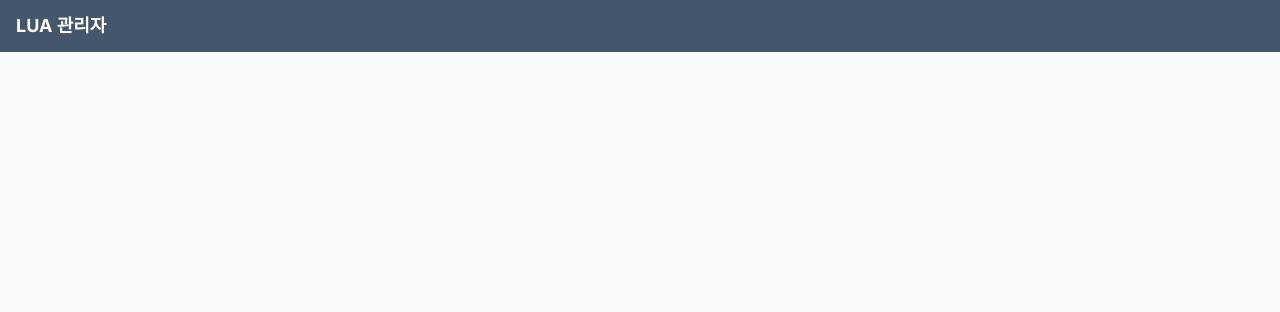
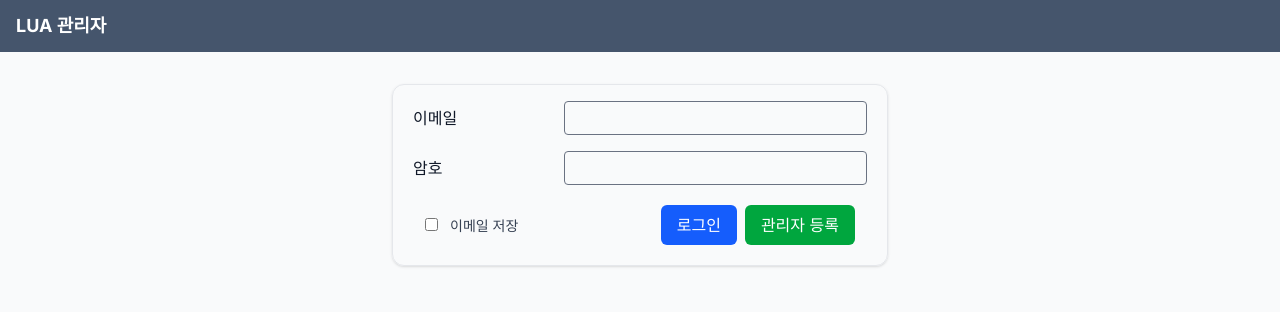
Before and after one commit to joy1473/ckedu_2025_4, a Flask app: template adm/templates/index.html in a window 1280 px wide. Shown: the top 312 px of the page. Run offline with Flask 3, Linux system fonts and the light colour scheme; the template is opened without the code that fills it, so the values that code supplies are empty; some libraries are stand-ins or nearby versions.

Commit message:
관리자 인증(가입/로그인/암호 변경) 추가

```diff
--- a/adm/static/index.js
+++ b/adm/static/index.js
@@ -1,5 +1,14 @@
 $(() => {
-  const CHECK_AUTH = 0;
+  // 관리자 인증 사용 여부
+  const CHECK_AUTH = 1;
+  // 서버 도메인 : 백엔드 서버 주소와 프론트엔드 서버 주소가 다른 경우 명시
+  const API = '';
+  // 이메일 정규식
+  const emailRegex = /^[a-zA-Z0-9._%+-]+@[a-zA-Z0-9.-]+\.[a-zA-Z]{2,}$/;
+  // 암호 정규식
+  const pwdRegex = /^(?=.*[a-zA-Z])(?=.*[!@#$%^*+=-])(?=.*[0-9]).{8,20}$/;
+  const pwdPlaceholder = '영문 숫자 특수기호 조합 8 ~ 20자리';
+
   // 서버에 전송할 사용자 성향 정보 형식
   const persona_data_params = {
     "investment_grade": "",
@@ -15,8 +24,6 @@ $(() => {
     "lua_branch": ""
   };
   let personaList = [];
-
-  const API = '';
 
   const fnGetToken = () => {
     return localStorage.getItem("token");
@@ -50,7 +57,8 @@ $(() => {
           }
         })
         .catch((err) => {
-          //if (console) console.log(err);
+          if (console) console.error(err);
+          if (console) console.log('status : ' + err.response.status);
           fnShowLogin();
         });
     } else {
@@ -62,7 +70,12 @@ $(() => {
    * 관리자 로그인 양식 보이기
    */
   const fnShowLogin = () => {
+    fnSetToken('');
     $('header .buttons').empty();
+    const savedId = localStorage.getItem("saved_id");
+    if ($('#root form[name="loginForm"] #login_id').length) {
+      return;
+    }
     let txt = '';
     txt += '<form name="loginForm">';
     txt += '<div class="min-w-full md:min-w-64 w-3/4 md:w-2/5 mx-auto mt-5 px-5 py-2 border border-gray-200 rounded-xl shadow-sm">';
@@ -80,9 +93,9 @@ $(() => {
     txt += '<label for="save_id" class="ml-3 text-sm text-gray-700">이메일 저장</label>';
     txt += '</div>';
     txt += '<div>';
-    txt += '<button type="button" class="btn-login px-4 py-2 rounded-md bg-blue-600 hover:bg-blue-700 text-white transition-colors">로그인</button>';
+    txt += '<button type="button" class="btn-login px-4 py-2 rounded-md bg-blue-600 hover:bg-blue-800 text-white transition-colors">로그인</button>';
     txt += '<button type="button" class="btn-signup ml-2 px-4 py-2 rounded-md bg-green-600 hover:bg-green-700 text-white transition-colors">관리자 등록</button>';
-    txt += '<button type="button" class="btn-rigister px-4 py-2 rounded-md bg-blue-600 hover:bg-blue-700 text-white transition-colors" style="display: none;">등록</button>';
+    txt += '<button type="button" class="btn-rigister px-4 py-2 rounded-md bg-blue-600 hover:bg-blue-800 text-white transition-colors" style="display: none;">등록</button>';
     txt += '<button type="button" class="btn-cancel ml-2 px-4 py-2 rounded-md bg-gray-500 hover:bg-gray-600 text-white transition-colors" style="display: none;">취소</button>';
     txt += '</div>';
     txt += '</div>';
@@ -90,10 +103,11 @@ $(() => {
     txt += '</form>';
     $('#root').html(txt);
 
-    //* TEST
-    $('#root form[name="loginForm"] #login_id').val('test@test.com');
-    //*/
-    const pwd_placeholder = '영문 숫자 특수기호 조합 8 ~ 20자리';
+    $('#root form[name="loginForm"] #login_id').val(savedId ? savedId : '');
+    $('#root form[name="loginForm"] #save_id').prop('checked', savedId ? true : false);
+    if (console) console.log('#save_id checked : ' + $('#root form[name="loginForm"] #save_id').prop('checked'));
+
+    $('#root form[name="loginForm"] #login_id').val(savedId ? savedId : '');
     $('#root form[name="loginForm"] #login_pwd').attr('placeholder', '').attr('autocomplete', 'current-password');
     $('#root form[name="loginForm"] button.btn-login').on('click', function() {
       fnLogin();
@@ -109,7 +123,7 @@ $(() => {
       } else if ($('#root form[name="loginForm"] .form-row').length === 3) {
         $('#root form[name="loginForm"] .form-row').eq(2).show();
       }
-      $('#root form[name="loginForm"] #login_pwd').attr('placeholder', pwd_placeholder).attr('autocomplete', 'new-password');
+      $('#root form[name="loginForm"] #login_pwd').attr('placeholder', pwdPlaceholder).attr('autocomplete', 'new-password');
       $('#root form[name="loginForm"] button.btn-login, #root form[name="loginForm"] button.btn-signup').hide();
       $('#root form[name="loginForm"] button.btn-rigister, #root form[name="loginForm"] button.btn-cancel').show();
       return false;
@@ -131,11 +145,26 @@ $(() => {
     });
   };
 
+  /**
+   * 관리자 로그인 성공 후 처리할 작업
+   */
   const fnOnLogin = () => {
+    if ($('header .buttons button').length < 2) {
       let txt = '';
-    txt += '<button type="button" class="btn-login px-4 py-2 rounded-md bg-blue-600 hover:bg-blue-700 text-white transition-colors">로그인</button>';
-    txt += '<button type="button" class="btn-signup ml-2 px-4 py-2 rounded-md bg-green-600 hover:bg-green-700 text-white transition-colors">관리자 등록</button>';
+      txt += '<button type="button" class="btn-logout px-3 py-1 rounded-md bg-slate-100 hover:bg-slate-300 text-black transition-colors">로그아웃</button>';
+      txt += '<button type="button" class="btn-change-pwd ml-2 px-3 py-1 rounded-md bg-slate-100 hover:bg-slate-300 text-black transition-colors">암호변경</button>';
       $('header .buttons').html(txt);
+      $('header .buttons button.btn-logout').on('click', function() {
+        // 로그아웃
+        fnLogout();
+        return false;
+      });
+      $('header .buttons button.btn-change-pwd').on('click', function() {
+        // 암호변경
+        fnShowChangePwd();
+        return false;
+      });
+    }
     fnLoadList();
   };
 
@@ -171,15 +200,151 @@ $(() => {
         //if (console) console.log("통신결과 : ", res);
         //if (console) console.log(res.data);
         if (data.token) {
+          const savedId = $('#root form[name="loginForm"] #save_id').prop('checked') ? _email : '';
+          localStorage.setItem("saved_id", savedId);
           fnSetToken(data.token);
           fnOnLogin();
         } else {
-          alert("Login failed");
+          alert("로그인 실패");
         }
       })
       .catch((err) => {
-        //if (console) console.log(err);
+        //if (console) console.error(err);
+        //if (console) console.log(err.response);
+        if (err.response && err.response.data && err.response.data.error) {
+          alert(err.response.data.error);
+        }
       });
+  };
+
+  /**
+   * 관리자 로그아웃
+   */
+  const fnLogout = () => {
+    fnShowLogin();
+  };
+
+  const fnCloseModalEtc = () => {
+    // Hide modal with transition classes
+    //$('#modal-etc').addClass('opacity-0');
+    $('#modal-etc').removeClass('show').hide();
+
+    $('#modal-etc .modal-title').empty();
+
+    $('#modal-etc .modal-body form[name="modalForm"]').get(0).reset();
+
+    // Wait for transition to end before making it non-interactive
+    window.setTimeout(() => {
+      $('body').removeClass('overflow-hidden');
+    }, 300);
+  };
+
+  /**
+   * 관리자 암호 변경
+   */
+  const fnShowChangePwd = () => {
+    if ($('#modal-etc .modal-body form[name="modalForm"] #current_pwd').length === 0) {
+      let txt = '';
+      txt += '<form name="modalForm" class="overflow-x-auto">';
+      txt += '<table class="min-w-full divide-y divide-gray-200">';
+      txt += '<colgroup>';
+      txt += '<col style="width:28%;">';
+      txt += '</colgroup>';
+      txt += '<tbody class="bg-white divide-y divide-gray-200">';
+      txt += '<tr>';
+      txt += '<th scope="row" class="py-3 font-semibold text-gray-500">현재 암호</th>';
+      txt += '<td class="px-6 py-4 text-gray-600">';
+      txt += '<input type="password" id="current_pwd" name="current_pwd" class="w-full px-3 py-2 text-gray-600 border border-dark rounded-sm" minlength="8" maxlength="20" autocomplete="current-password">';
+      txt += '</td>';
+      txt += '</tr>';
+      txt += '<tr>';
+      txt += '<th scope="row" class="py-3 font-semibold text-gray-500">새 암호</th>';
+      txt += '<td class="px-6 py-4 text-gray-600">';
+      txt += `<input type="password" id="new_pwd" name="new_pwd" class="w-full px-3 py-2 text-gray-600 border border-dark rounded-sm" minlength="8" maxlength="20" placeholder="${pwdPlaceholder}" autocomplete="new-password">`;
+      txt += '</td>';
+      txt += '</tr>';
+      txt += '<tr>';
+      txt += '<th scope="row" class="py-3 font-semibold text-gray-500">새 암호 확인</th>';
+      txt += '<td class="px-6 py-4 text-gray-600">';
+      txt += `<input type="password" id="confirm_pwd" name="confirm_pwd" class="w-full px-3 py-2 text-gray-600 border border-dark rounded-sm" minlength="8" maxlength="20" placeholder="${pwdPlaceholder}" autocomplete="new-password">`;
+      txt += '</td>';
+      txt += '</tr>';
+      txt += '</tbody>';
+      txt += '</table>';
+      txt += '</form>';
+      $('#modal-etc .modal-body').html(txt);
+
+      //* 암호 변경
+      $('#modal-etc .modal-buttons button.modal-confirm-button').on('click', function() {
+        const token = fnGetToken();
+        if (console) console.log("token : ", token);
+        if (token) {
+          // 암호
+          const _current_password = $.trim($('#modal-etc .modal-body form[name="modalForm"] #current_pwd').val());
+          //if (console) console.log(`현재 암호 : "${_current_password}"`);
+          if (_current_password === '') {
+            alert('현재 암호를 입력해 주세요.');
+            return false;
+          }
+          const _new_password = $.trim($('#modal-etc .modal-body form[name="modalForm"] #new_pwd').val());
+          if (_new_password === '') {
+            alert('새 암호를 입력해 주세요.');
+            return false;
+          }
+          if (!pwdRegex.test(_new_password)) {
+            alert('새 암호 형식을 확인해 주세요.');
+            return false;
+          }
+          const _confirm_password = $.trim($('#modal-etc .modal-body form[name="modalForm"] #confirm_pwd').val());
+          if (_confirm_password === '') {
+            alert('새 암호 확인을 입력해 주세요.');
+            return false;
+          }
+          if (_confirm_password !== _new_password) {
+            alert('새 암호와 새 암호 확인이 일치하지 않습니다.');
+            return false;
+          }
+          const params = {
+            current_password: _current_password,
+            new_password: _new_password,
+            confirm_password: _confirm_password,
+          };
+          const config = {
+            headers: {
+              'Content-Type': 'application/json',
+              'Authorization': `Bearer ${token}`,
+            }
+          };
+          const url = `${API}/change-passrod`;
+          axios.post(url, params, config)
+            .then((res) => {
+              const data = res.data;
+              //if (console) console.log("통신결과 : ", res);
+              if (data.result > 0) {
+                fnCloseModalEtc();
+              } else {
+                alert("오류가 발생했습니다.");
+              }
+            })
+            .catch((err) => {
+              //if (console) console.error(err);
+              if (err.response && err.response.status === 403) {
+                fnLogout();
+              }
+            });
+        } else {
+          fnLogout();
+        }
+        return false;
+      });
+    }
+
+    $('#modal-etc .modal-title').html('관리자 암호 변경');
+
+    // Show modal with transition classes
+    $('#modal-etc').addClass('show').show();
+    //$('#modal .modal-backdrop').removeClass('scale-95');
+    $('body').addClass('overflow-hidden'); // Prevent background scroll
   };
 
   /**
@@ -193,8 +358,6 @@ $(() => {
       alert('이메일을 입력해 주세요.');
       return false;
     }
-    // 이메일 정규식
-    const emailRegex = /^[a-zA-Z0-9._%+-]+@[a-zA-Z0-9.-]+\.[a-zA-Z]{2,}$/;
     // regex.test(문자열) 메서드는 문자열이 정규식 패턴과 일치하면 true, 아니면 false를 반환합니다.
     //if (console) console.log(`emailRegex.test("${_email}") : ${emailRegex.test(_email)}`);
     if (!emailRegex.test(_email)) {
@@ -208,7 +371,6 @@ $(() => {
       alert('암호를 입력해 주세요.');
       return false;
     }
-    const pwdRegex = /^(?=.*[a-zA-Z])(?=.*[!@#$%^*+=-])(?=.*[0-9]).{8,20}$/;
     if (!pwdRegex.test(_password)) {
       alert('암호 형식을 확인해 주세요.');
       return false;
@@ -238,11 +400,15 @@ $(() => {
           fnSetToken(data.token);
           fnOnLogin();
         } else {
-          alert("Login failed");
+          alert("관리자 등록 실패");
         }
       })
       .catch((err) => {
-        //if (console) console.log(err);
+        //if (console) console.error(err);
+        //if (console) console.log(err.response);
+        if (err.response && err.response.data && err.response.data.error) {
+          alert(err.response.data.error);
+        }
       });
   };
 
@@ -263,23 +429,23 @@ $(() => {
     txt += '</colgroup>';
     txt += '<tbody class="bg-white divide-y divide-gray-200">';
     txt += '<tr>';
-    txt += '<th scope="row" class="px-6 py-3 font-semibold text-gray-500 uppercase">user id</th>';
+    txt += '<th scope="row" class="py-3 font-semibold text-gray-500 uppercase">user id</th>';
     txt += '<td class="px-6 py-4 font-mono font-bold text-blue-600"><span class="user_id"></span></td>';
     txt += '</tr>';
     txt += '<tr>';
-    txt += '<th scope="row" class="px-6 py-3 font-semibold text-gray-500">성별</th>';
+    txt += '<th scope="row" class="py-3 font-semibold text-gray-500">성별</th>';
     txt += '<td class="px-6 py-4 text-gray-600"><span class="gender"></span></td>';
     txt += '</tr>';
     txt += '<tr>';
-    txt += '<th scope="row" class="px-6 py-3 font-semibold text-gray-500">나이</th>';
+    txt += '<th scope="row" class="py-3 font-semibold text-gray-500">나이</th>';
     txt += '<td class="px-6 py-4 text-gray-600"><span class="age"></span></td>';
     txt += '</tr>';
     txt += '<tr>';
-    txt += '<th scope="row" class="px-6 py-3 font-semibold text-gray-500">페르소나</th>';
+    txt += '<th scope="row" class="py-3 font-semibold text-gray-500">페르소나</th>';
     txt += '<td class="px-6 py-4 text-gray-600"><span class="persona_name"></span></td>';
     txt += '</tr>';
     txt += '<tr>';
-    txt += '<th scope="row" class="px-6 py-3 font-semibold text-gray-500">투자 성향</th>';
+    txt += '<th scope="row" class="py-3 font-semibold text-gray-500">투자 성향</th>';
     txt += '<td class="px-6 py-4 text-gray-600">';
     txt += '<select name="investment_grade" class="px-3 py-2 text-gray-600 border border-dark rounded-sm">';
     for (const option_item of investment_items) {
@@ -289,64 +455,64 @@ $(() => {
     txt += '</td>';
     txt += '</tr>';
     txt += '<tr>';
-    txt += '<th scope="row" class="px-6 py-3 font-semibold text-gray-500">risk_tolerance</th>';
+    txt += '<th scope="row" class="py-3 font-semibold text-gray-500">risk_tolerance</th>';
     txt += '<td class="px-6 py-4 text-gray-600">';
     txt += '<input name="risk_tolerance" class="w-full px-3 py-2 text-gray-600 border border-dark rounded-sm" value="">';
     txt += '</td>';
     txt += '</tr>';
     txt += '<tr>';
-    txt += '<th scope="row" class="px-6 py-3 font-semibold text-gray-500">investment_style</th>';
+    txt += '<th scope="row" class="py-3 font-semibold text-gray-500">investment_style</th>';
     txt += '<td class="px-6 py-4 text-gray-600">';
     txt += '<input name="investment_style" class="w-full px-3 py-2 text-gray-600 border border-dark rounded-sm" value="">';
     txt += '</td>';
     txt += '</tr>';
     txt += '<tr>';
-    txt += '<th scope="row" class="px-6 py-3 font-semibold text-gray-500">preferred_sectors</th>';
+    txt += '<th scope="row" class="py-3 font-semibold text-gray-500">preferred_sectors</th>';
     txt += '<td class="px-6 py-4 text-gray-600">';
     txt += '<input name="preferred_sectors" class="w-full px-3 py-2 text-gray-600 border border-dark rounded-sm" value="">';
     txt += '<div class="text-sm text-red-700">* 쉼표(,)로 구분</div>';
     txt += '</td>';
     txt += '</tr>';
     txt += '<tr>';
-    txt += '<th scope="row" class="px-6 py-3 font-semibold text-gray-500">holding_period</th>';
+    txt += '<th scope="row" class="py-3 font-semibold text-gray-500">holding_period</th>';
     txt += '<td class="px-6 py-4 text-gray-600">';
     txt += '<input name="holding_period" class="w-full px-3 py-2 text-gray-600 border border-dark rounded-sm" value="">';
     txt += '</td>';
     txt += '</tr>';
     txt += '<tr>';
-    txt += '<th scope="row" class="px-6 py-3 font-semibold text-gray-500">typical_behavior</th>';
+    txt += '<th scope="row" class="py-3 font-semibold text-gray-500">typical_behavior</th>';
     txt += '<td class="px-6 py-4 text-gray-600">';
     txt += '<input name="typical_behavior" class="w-full px-3 py-2 text-gray-600 border border-dark rounded-sm" value="">';
     txt += '</td>';
     txt += '</tr>';
     txt += '<tr>';
-    txt += '<th scope="row" class="px-6 py-3 font-semibold text-gray-500">favorite_patterns</th>';
+    txt += '<th scope="row" class="py-3 font-semibold text-gray-500">favorite_patterns</th>';
     txt += '<td class="px-6 py-4 text-gray-600">';
     txt += '<input name="favorite_patterns" class="w-full px-3 py-2 text-gray-600 border border-dark rounded-sm" value="">';
     txt += '<div class="text-sm text-red-700">* 쉼표(,)로 구분</div>';
     txt += '</td>';
     txt += '</tr>';
     txt += '<tr>';
-    txt += '<th scope="row" class="px-6 py-3 font-semibold text-gray-500">specific_stocks</th>';
+    txt += '<th scope="row" class="py-3 font-semibold text-gray-500">specific_stocks</th>';
     txt += '<td class="px-6 py-4 text-gray-600">';
     txt += '<input name="specific_stocks" class="w-full px-3 py-2 text-gray-600 border border-dark rounded-sm" value="">';
     txt += '<div class="text-sm text-red-700">* 쉼표(,)로 구분</div>';
     txt += '</td>';
     txt += '</tr>';
     txt += '<tr>';
-    txt += '<th scope="row" class="px-6 py-3 font-semibold text-gray-500">analysis_tendency</th>';
+    txt += '<th scope="row" class="py-3 font-semibold text-gray-500">analysis_tendency</th>';
     txt += '<td class="px-6 py-4 text-gray-600">';
     txt += '<input name="analysis_tendency" class="w-full px-3 py-2 text-gray-600 border border-dark rounded-sm" value="">';
     txt += '</td>';
     txt += '</tr>';
     txt += '<tr>';
-    txt += '<th scope="row" class="px-6 py-3 font-semibold text-gray-500">special_note</th>';
+    txt += '<th scope="row" class="py-3 font-semibold text-gray-500">special_note</th>';
     txt += '<td class="px-6 py-4 text-gray-600">';
     txt += '<input name="special_note" class="w-full px-3 py-2 text-gray-600 border border-dark rounded-sm" value="">';
     txt += '</td>';
     txt += '</tr>';
     txt += '<tr>';
-    txt += '<th scope="row" class="px-6 py-3 font-semibold text-gray-500">lua_branch</th>';
+    txt += '<th scope="row" class="py-3 font-semibold text-gray-500">lua_branch</th>';
     txt += '<td class="px-6 py-4 text-gray-600">';
     txt += '<input name="lua_branch" class="w-full px-3 py-2 text-gray-600 border border-dark rounded-sm" value="">';
     txt += '</td>';
@@ -367,7 +533,8 @@ $(() => {
     });
     //* 저장
     $('#modal .modal-buttons button.modal-confirm-button').on('click', function() {
-      // 저장
+      const token = fnGetToken();
+      if (CHECK_AUTH === 0 || token) {
         const user_id = $.trim($('#modal .modal-body .user_id').text());
         let msg = user_id;
         msg += ' [' + $.trim($('#modal .modal-body .persona_name').text()) + ']';
@@ -412,7 +579,6 @@ $(() => {
 
           if (_id) {
             // 서버에 전송
-          const token = fnGetToken();
             const config = {
               headers: {
                 'Content-Type': 'application/json'
@@ -461,9 +627,16 @@ $(() => {
                 }
               })
               .catch((err) => {
-              //if (console) console.log(err);
+                //if (console) console.error(err);
+                //if (console) console.log('status : ' + err.response.status);
+                if (err.response && err.response.status === 403) {
+                  fnLogout();
+                }
               });
           }
+        }
+      } else {
+        fnLogout();
       }
       return false;
     });
@@ -551,8 +724,14 @@ $(() => {
           fnGeneratePersonaList();
         })
         .catch((err) => {
-          //if (console) console.log(err);
+          //if (console) console.error(err);
+          //if (console) console.log('status : ' + err.response.status);
+          if (err.response && err.response.status === 403) {
+            fnLogout();
+          }
         });
+    } else {
+      fnLogout();
     }
   };
 
@@ -580,7 +759,7 @@ $(() => {
         txt += `<td class="px-6 py-4 text-center text-gray-600">${item['age']}</td>`;
         txt += `<td class="px-6 py-4 text-center text-gray-600">${item['persona_name']}</td>`;
         txt += `<td class="px-6 py-4 text-center text-gray-600">${item['investment_grade']}</td>`;
-        txt += `<td class="px-6 py-4 text-center text-gray-600"><button type="button" class="btn-train px-4 py-2 text-white bg-pink-500 rounded-md" data-id="${item['user_id']}">봇 학습</button></td>`;
+        txt += `<td class="px-6 py-4 text-center text-gray-600"><button type="button" class="btn-train px-4 py-2 rounded-md text-white bg-pink-500 hover:bg-pink-700 transition-colors" data-id="${item['user_id']}">봇 학습</button></td>`;
         txt += '</tr>';
       }
     } else {
@@ -623,6 +802,12 @@ $(() => {
     return false;
   });
 
+  $('#modal-etc .modal-close-button, #modal-etc .modal-cancel-button').on('click', function(e) {
+    e.stopPropagation();
+    fnCloseModalEtc();
+    return false;
+  });
+
   fnInitModal();
   if (CHECK_AUTH > 0) {
     fnCheckSession();
--- a/adm/static/styles.css
+++ b/adm/static/styles.css
@@ -50,10 +50,16 @@ body {
   overflow-y: auto;
   outline: 0;
 }
+.modal-narrow {
+  --bs-modal-width: 32rem;
+}
 @media (min-width: 576px) {
   .modal {
     --bs-modal-margin: 1.75rem;
     --bs-modal-box-shadow: var(--bs-box-shadow);
+  }
+  .modal-narrow {
+    --bs-modal-margin: 6rem;
   }
 }
 .modal-dialog {
--- a/adm/templates/index.html
+++ b/adm/templates/index.html
@@ -30,7 +30,7 @@
           <!-- Modal Header -->
           <div class="modal-header px-3 py-2">
             <h2 class="modal-title text-2xl md:text-3xl font-bold text-slate-900 leading-tight"></h2>
-            <button type="button" class="modal-close-button cursor-pointer w-10 h-10 flex items-center justify-center rounded-full bg-slate-100 hover:bg-slate-200 text-slate-700 transition-colors flex-shrink-0">
+            <button type="button" class="modal-close-button cursor-pointer w-10 h-10 flex items-center justify-center rounded-full bg-slate-100 hover:bg-slate-300 text-slate-700 transition-colors flex-shrink-0">
               <span class="material-symbols-outlined">close</span>
             </button>
           </div>
@@ -40,8 +40,30 @@
           </div>
           <!-- Modal Buttons -->
           <div class="modal-buttons text-center py-3">
-            <button type="button" class="modal-confirm-button mx-3 px-8 py-2 rounded-md bg-blue-600 hover:bg-blue-700 text-white transition-colors">저장</button>
-            <button type="button" class="modal-cancel-button mx-3 px-8 py-2 rounded-md bg-slate-100 hover:bg-slate-200 text-slate-700 transition-colors">취소</button>
+            <button type="button" class="modal-confirm-button mx-3 px-8 py-2 rounded-md bg-blue-600 hover:bg-blue-800 text-white transition-colors">저장</button>
+            <button type="button" class="modal-cancel-button mx-3 px-8 py-2 rounded-md bg-slate-100 hover:bg-slate-300 text-slate-700 transition-colors">취소</button>
+          </div>
+        </div>
+      </div>
+    </div>
+    <div id="modal-etc" class="modal modal-narrow fade bg-slate-900/70 backdrop-blur-sm">
+      <div class="modal-dialog modal-dialog-scrollable">
+        <div class="modal-content p-3 md:p-5">
+          <!-- Modal Header -->
+          <div class="modal-header px-3 py-2">
+            <h2 class="modal-title text-2xl md:text-3xl font-bold text-slate-900 leading-tight"></h2>
+            <button type="button" class="modal-close-button cursor-pointer w-10 h-10 flex items-center justify-center rounded-full bg-slate-100 hover:bg-slate-300 text-slate-700 transition-colors flex-shrink-0">
+              <span class="material-symbols-outlined">close</span>
+            </button>
+          </div>
+          <!-- Modal Body -->
+          <div class="modal-body px-3 py-2 text-slate-700 text-base leading-relaxed custom-scrollbar">
+            <!-- Full article content will be inserted here -->
+          </div>
+          <!-- Modal Buttons -->
+          <div class="modal-buttons text-center py-3">
+            <button type="button" class="modal-confirm-button mx-3 px-8 py-2 rounded-md bg-blue-600 hover:bg-blue-800 text-white transition-colors">저장</button>
+            <button type="button" class="modal-cancel-button mx-3 px-8 py-2 rounded-md bg-slate-100 hover:bg-slate-300 text-slate-700 transition-colors">취소</button>
           </div>
         </div>
       </div>
```
Also changed, not shown: adm/admin_app.py (+68 -14 lines), adm/auth.py (+14 -3 lines), adm/db.py (+60 -11 lines), adm/README.md. Lines whose indentation alone changed are shown as unchanged.
